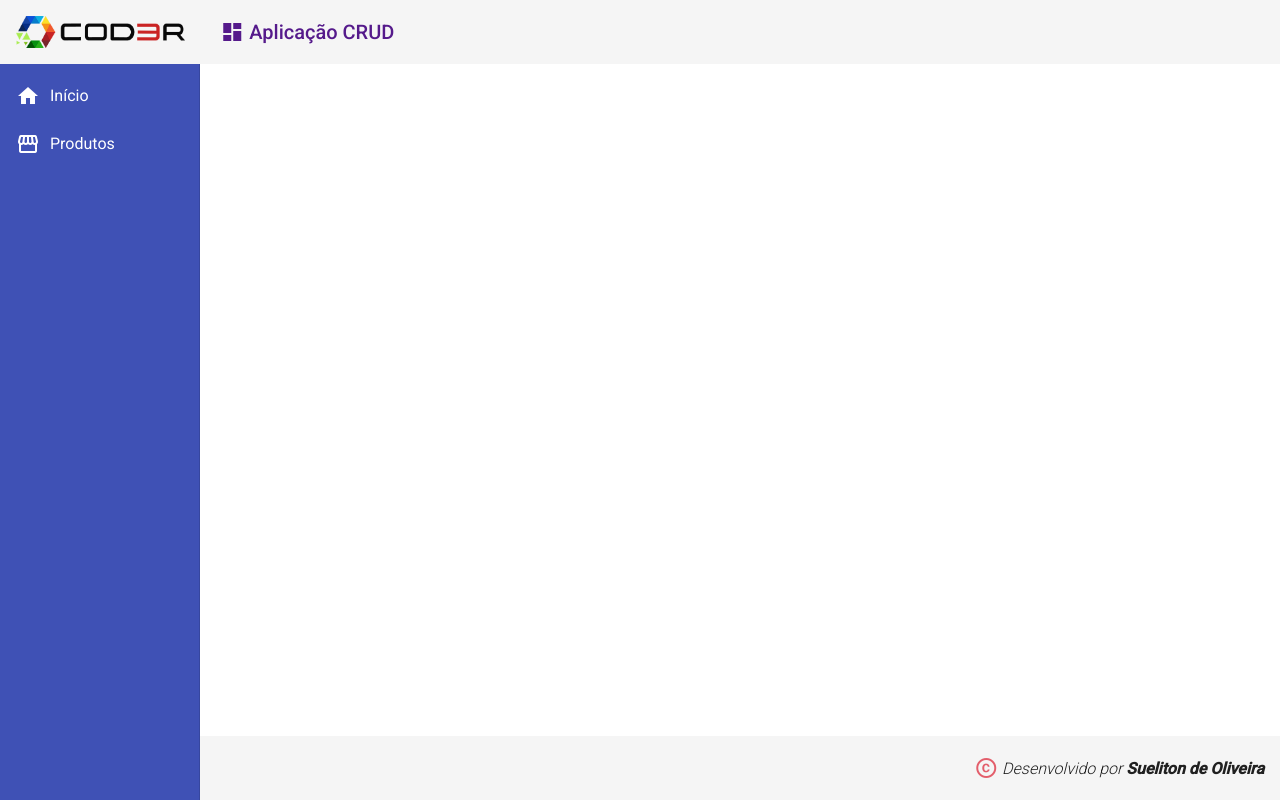
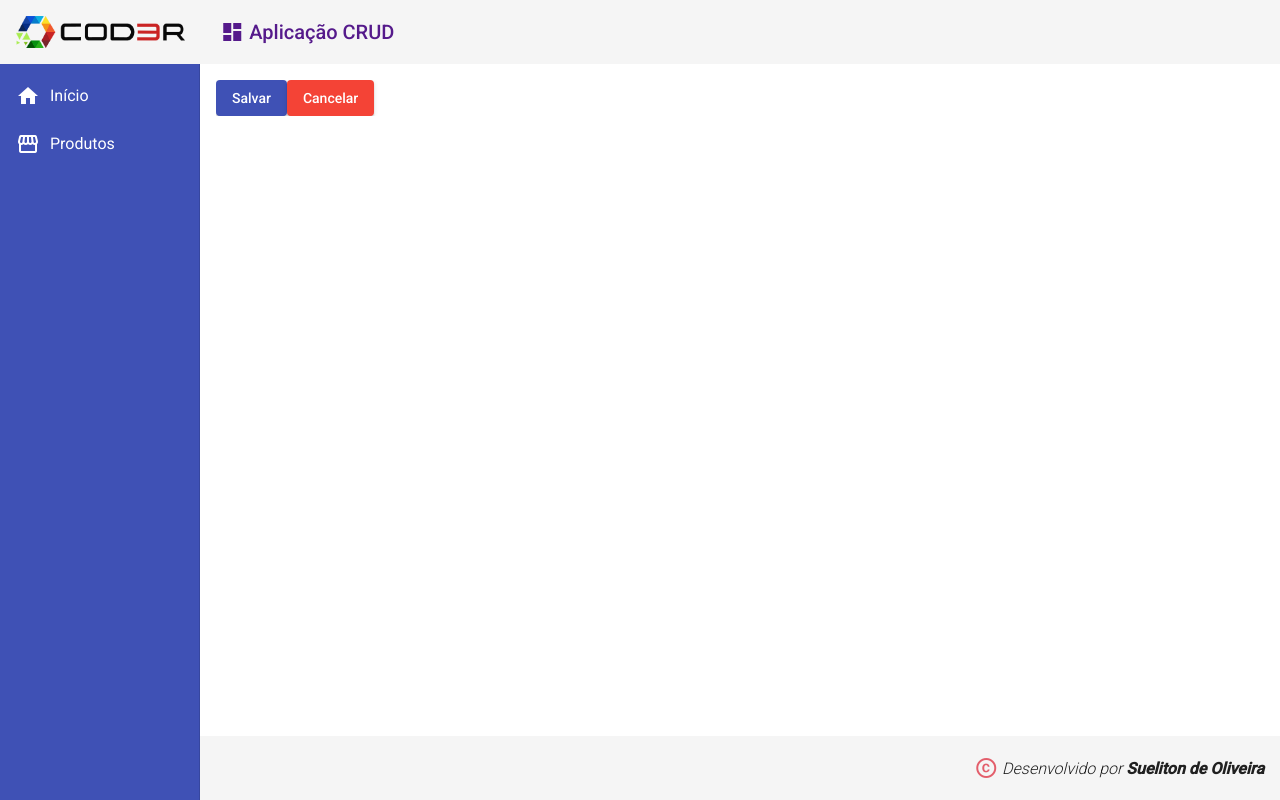
Before and after one commit to suelitonoliveira/cursoAngular, an Angular app: page /products/create in a window 1280 px wide. Before the commit this address led to /. Built offline with nearby package versions, Linux system fonts and the light colour scheme.

Commit message:
criando service com snack bar

```diff
--- a/src/app/app-routing.module.ts
+++ b/src/app/app-routing.module.ts
@@ -1,5 +1,6 @@
 import { NgModule } from '@angular/core';
 import { RouterModule, Routes } from '@angular/router';
+import { ProductCreateComponent } from './components/product/product-create/product-create.component';
 
 import { HomeComponent } from "./views/home/home.component";
 import { ProductCrudComponent } from './views/product-crud/product-crud.component';
@@ -10,8 +11,10 @@ const routes: Routes = [{
 },{
   path: "products",
   component: ProductCrudComponent
+},{
+  path: "products/create",
+  component: ProductCreateComponent
 }
-
 ];
 
 @NgModule({
--- a/src/app/app.module.ts
+++ b/src/app/app.module.ts
@@ -18,6 +18,8 @@ import { ProductCrudComponent } from './views/product-crud/product-crud.componen
 import { RedDirective } from './directives/red.directive';
 import { ForDirective } from './directives/for.directive';
 import { ProductCreateComponent } from './components/product/product-create/product-create.component'
+import { MatButtonModule } from '@angular/material/button';
+import { MatSnackBarModule } from '@angular/material/snack-bar';
 
 @NgModule({
   declarations: [
@@ -38,7 +40,9 @@ import { ProductCreateComponent } from './components/product/product-create/prod
     MatToolbarModule,
     MatSidenavModule,
     MatListModule,
-    MatCardModule
+    MatCardModule,
+    MatButtonModule,
+    MatSnackBarModule
   ],
   providers: [],
   bootstrap: [AppComponent]
--- a/src/app/components/product/product-create/product-create.component.html
+++ b/src/app/components/product/product-create/product-create.component.html
@@ -1 +1,7 @@
-<p>product-create works!</p>
+<button mat-raised-button (click)="createProduct()" color="primary">
+    Salvar
+</button>
+
+<button mat-raised-button (click)="cancel()" color="warn">
+    Cancelar
+</button>
--- a/src/app/components/product/product-create/product-create.component.ts
+++ b/src/app/components/product/product-create/product-create.component.ts
@@ -1,4 +1,6 @@
 import { Component, OnInit } from '@angular/core';
+import { Router } from '@angular/router';
+import { ProductService } from '../product.service';
 
 @Component({
   selector: 'app-product-create',
@@ -7,9 +9,19 @@ import { Component, OnInit } from '@angular/core';
 })
 export class ProductCreateComponent implements OnInit {
 
-  constructor() { }
+
+  constructor(private productService: ProductService, private router: Router) { }
 
   ngOnInit(): void {
+
+  }
+
+  createProduct(): void {
+    this.productService.showMessage('Produto criado');
+  }
+
+  cancel(): void {
+    this.router.navigate(['/products'])
   }
 
 }
--- /dev/null
+++ b/src/app/components/product/product.model.ts
@@ -0,0 +1,5 @@
+export interface Product {
+    id?: number,
+    name: string,
+    price: number
+}
--- /dev/null
+++ b/src/app/components/product/product.service.ts
@@ -0,0 +1,19 @@
+import { computeMsgId } from '@angular/compiler';
+import { Injectable } from '@angular/core';
+import { MatSnackBar } from '@angular/material/snack-bar';
+
+@Injectable({
+  providedIn: 'root'
+})
+export class ProductService {
+
+  constructor(private sackBar: MatSnackBar) { }
+
+  showMessage(msg: string): void {
+    this.sackBar.open(msg, 'X', {
+      duration: 3000,
+      horizontalPosition: "right",
+      verticalPosition: "top"
+    })
+  }
+}
--- a/src/app/views/product-crud/product-crud.component.html
+++ b/src/app/views/product-crud/product-crud.component.html
@@ -1 +1,3 @@
-<p>product-crud works!</p>
+<button mat-raised-button (click)="navigateToProductCreate()">
+        Novo Produto
+</button>
--- a/src/app/views/product-crud/product-crud.component.ts
+++ b/src/app/views/product-crud/product-crud.component.ts
@@ -1,4 +1,5 @@
 import { Component, OnInit } from '@angular/core';
+import { Router } from '@angular/router';
 
 @Component({
   selector: 'app-product-crud',
@@ -7,9 +8,13 @@ import { Component, OnInit } from '@angular/core';
 })
 export class ProductCrudComponent implements OnInit {
 
-  constructor() { }
+  constructor(private router: Router) { }
 
   ngOnInit(): void {
   }
 
+  navigateToProductCreate(): void {
+   this.router.navigate(['/products/create'])
+  }
+
 }
```
